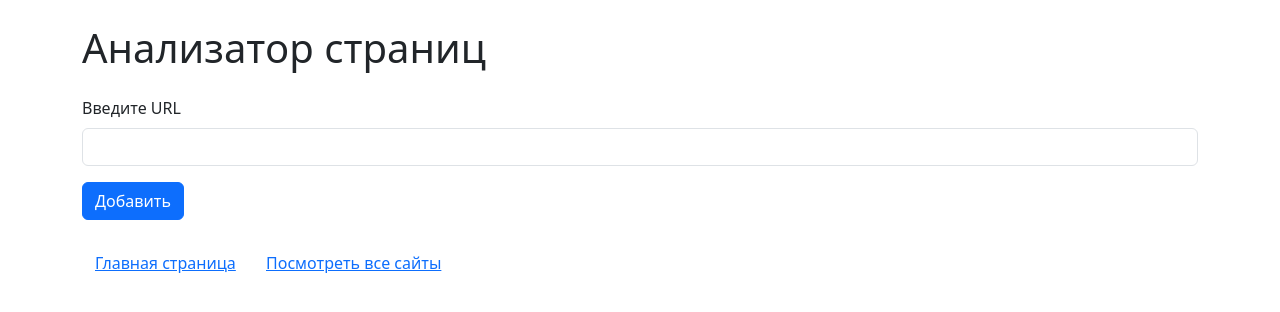
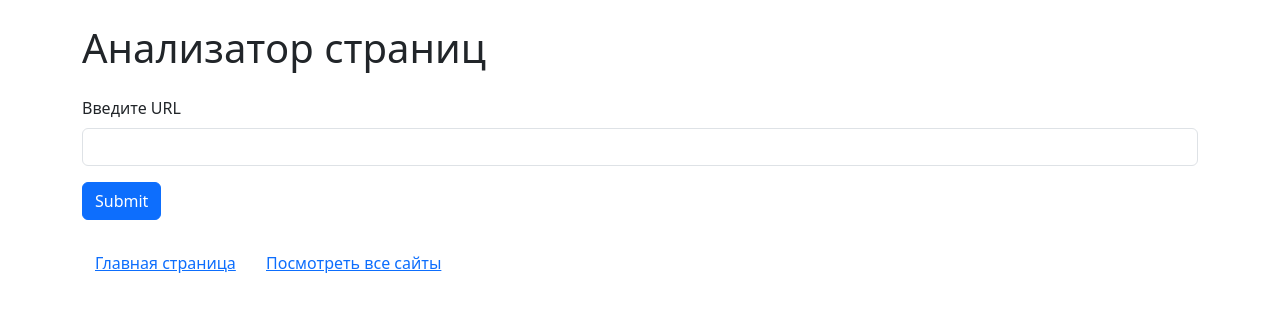
Before and after one commit to AnnaKudriaeva/python-project-83, a Flask app: page / in a window 1280 px wide. Shown: the top 312 px of the page. Run offline with Flask 3, Linux system fonts and the light colour scheme; some libraries are stand-ins or nearby versions.

Commit message:
minor fix

```diff
--- a/page_analyzer/templates/index.html
+++ b/page_analyzer/templates/index.html
@@ -22,7 +22,7 @@
                 <label for="url" class="form-label">Введите URL</label>
                 <input type="text" class="form-control" id="url" name="url" required>
             </div>
-            <button type="submit" class="btn btn-primary">Добавить</button>
+            <input type="submit" class="btn btn-primary"/>
         </form>
 
         <div class="mt-4">
```
